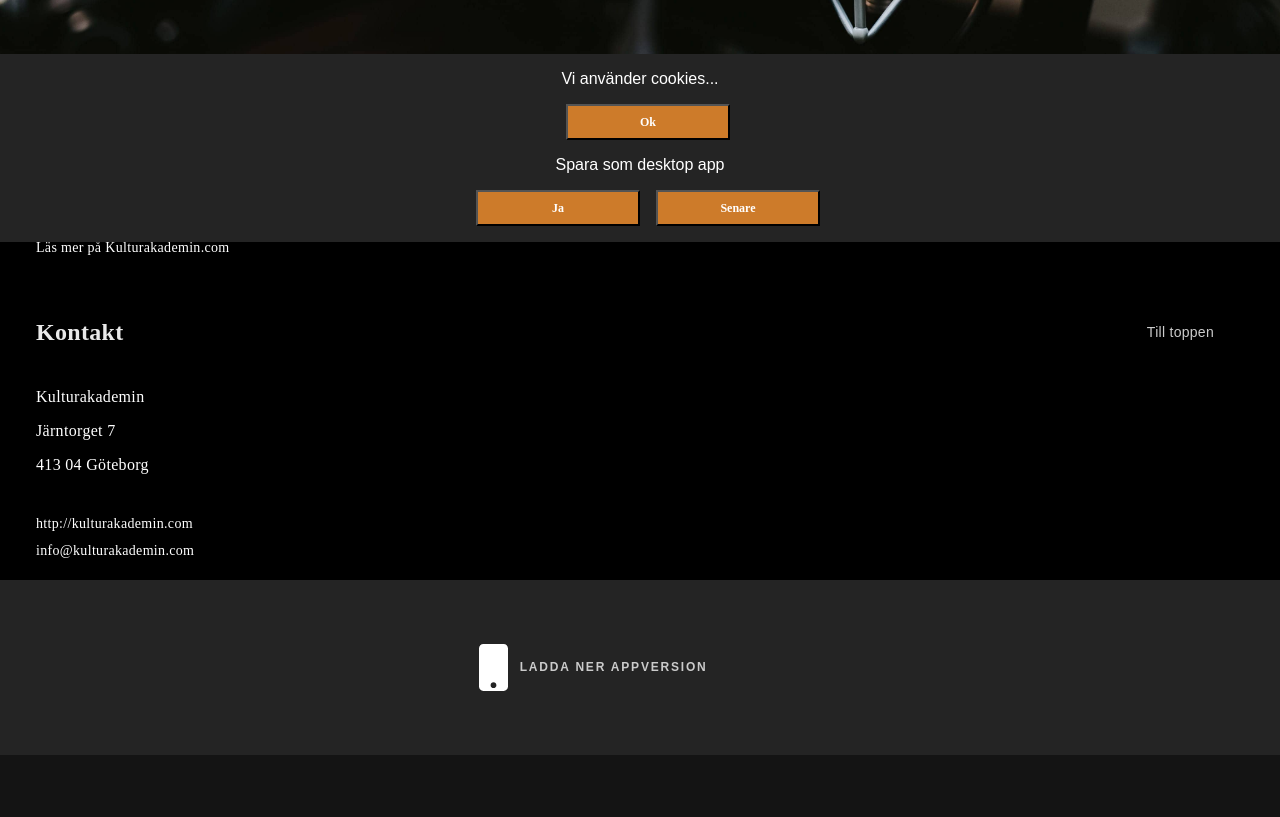
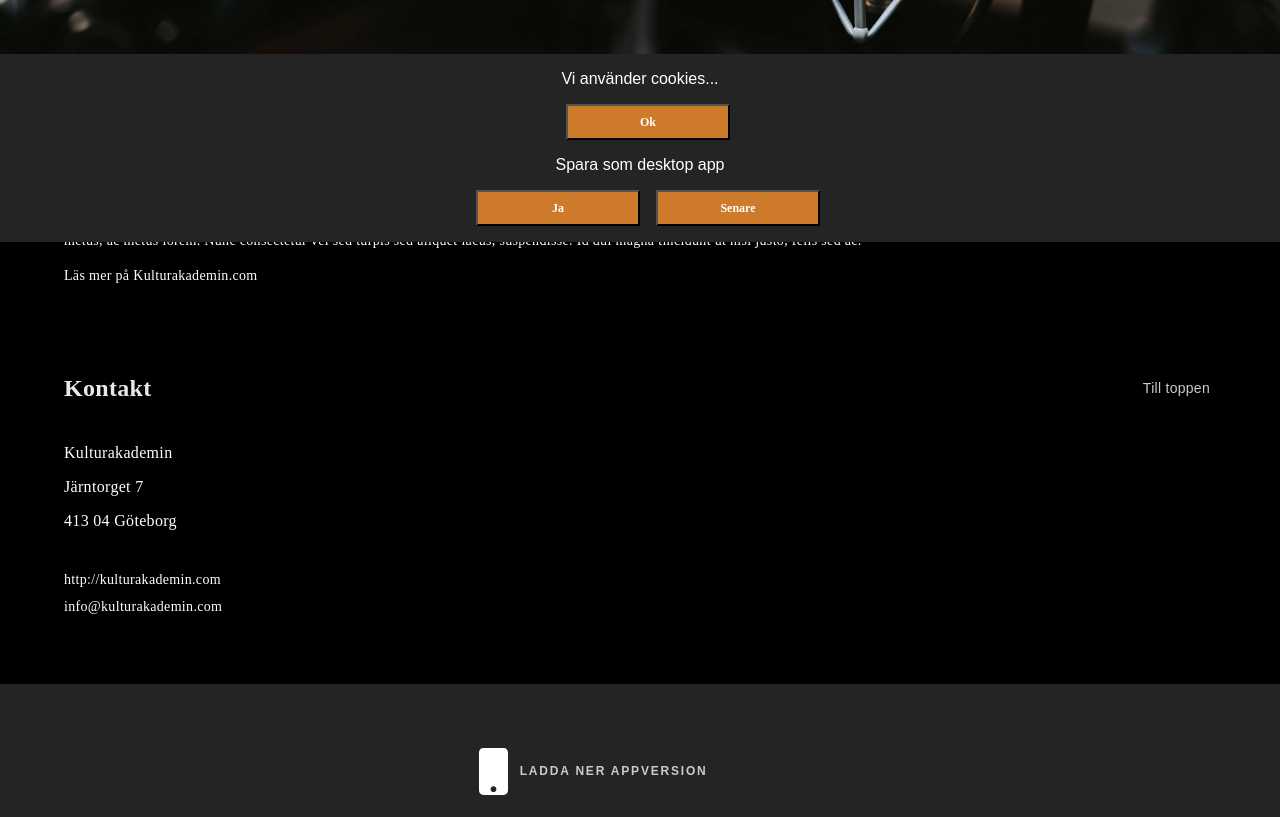
Before and after one commit to brooman/Kulturakademin, a React (Create React App) app: page / in a window 1280 px wide. Shown: the part 660-1477 px from the top of the page. Built offline with nearby package versions, Linux system fonts and the light colour scheme; a web font is replaced by a local one.

Commit message:
Change margin and some styling

```diff
--- a/src/components/About/index.module.scss
+++ b/src/components/About/index.module.scss
@@ -1,7 +1,7 @@
 @import '../../variables.scss';
 
 .wrapper {
-  margin: 36px 60px 16px 36px;
+  margin: 5%;
 
   font-family: Muli;
   font-style: normal;
--- a/src/components/Contact/index.js
+++ b/src/components/Contact/index.js
@@ -38,11 +38,11 @@ class Contact extends Component {
               Till toppen
             </button>
           </div>
-          <p className={styles.content}>
+          <div className={styles.content}>
             <p>Kulturakademin</p>
             <p>Järntorget 7</p>
             <p>413 04 Göteborg</p>
-          </p>
+          </div>
           <p className={styles.linksContainer}>
             <a href="http://kulturakademin.com">http://kulturakademin.com</a>
             <a href="info@kulturakademin.com">info@kulturakademin.com</a>
--- a/src/components/Contact/index.module.scss
+++ b/src/components/Contact/index.module.scss
@@ -1,7 +1,7 @@
 @import '../../variables.scss';
 
 .wrapper {
-  margin: 36px 60px 16px 36px;
+  margin: 5%;
 
   font-family: Muli;
   font-style: normal;
```
